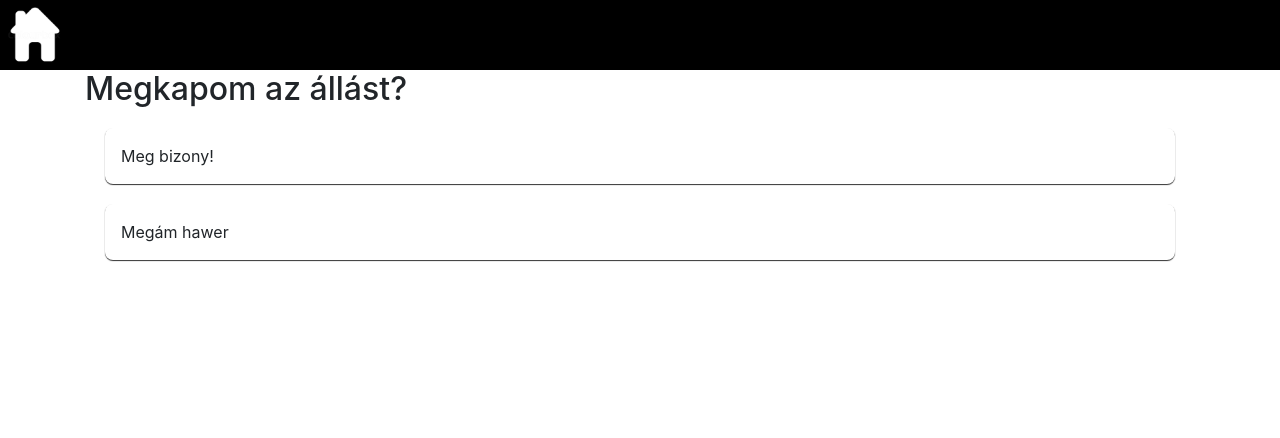
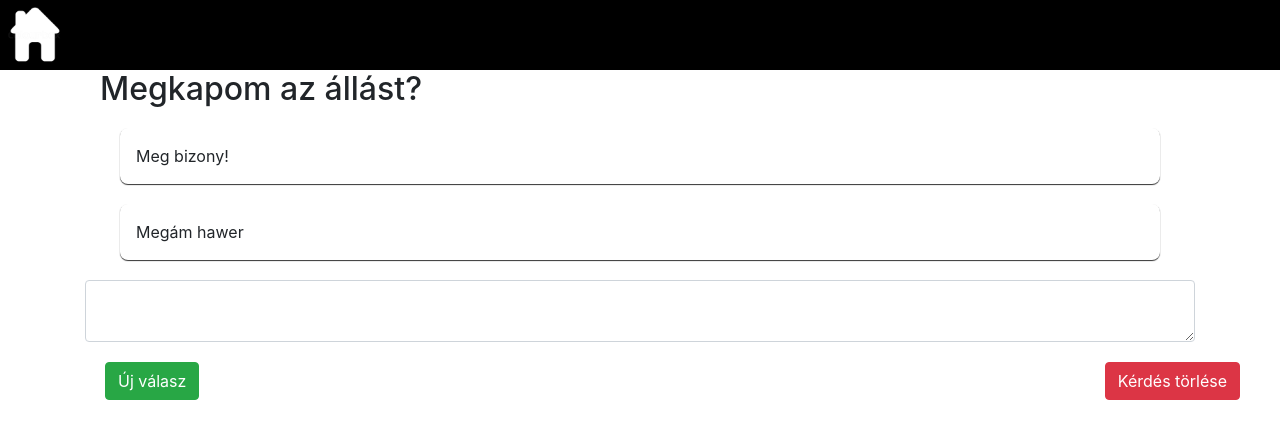
Before and after one commit to BiczokMarton/kerdesek, a React (Create React App) app: page /QuestionPage/0 in a window 1280 px wide. Shown: the top 438 px of the page. Built offline with nearby package versions, Linux system fonts and the light colour scheme.

Commit message:
Kérdés törlése

```diff
--- a/src/App.css
+++ b/src/App.css
@@ -30,8 +30,14 @@ header {
   max-height: 70px;
 }
 
+.delete-question-button{
+  position: absolute;
+  right :20px;
+  margin: 20px;
+}
 
-.post-editor-button{
+
+.post-editor-input{
   float: right;
 
 }
--- a/src/components/pages/homePage.js
+++ b/src/components/pages/homePage.js
@@ -27,7 +27,7 @@ class Home extends Component {
   addQuestion(){
 
   	var temp = new Object();
-		temp.text = this.state.newQuestionBody;;
+		temp.text = this.state.newQuestionBody;
 		temp.answers =[];
 
 	DB.DB.push(temp);
@@ -48,15 +48,14 @@ class Home extends Component {
 							<div className="panel-body">
 								<Link to={"/QuestionPage/"+i}>{text.text}</Link>
 
-        							<div className="numOfAnsw">{text.answers.length} válasz a kérdésre<br/>
-        								<button className="btn btn-success post-editor-button" >Töröl</button>
+        							<div className="numOfAnsw">{text.answers.length} válasz a kérdésre
+
         							</div>
 
 
 							</div>
 						</div>
         				)
-
         		})
         	}
         	<textarea className="form-control post-editor-input" value={this.state.newQuestionBody} onChange={this.handleQuestionEditprInputChange}/>
--- a/src/components/pages/questionPage.js
+++ b/src/components/pages/questionPage.js
@@ -1,16 +1,53 @@
 import React, { Component } from 'react';
 import DB from '../DB.js';
+import deleteIcon from '../../delete.png'
+import {
+
+        Link
+        } from 'react-router-dom';
 
 class QuestionPage extends Component {
+   constructor(props) {
+    super(props);
+
+    this.addAnswer = this.addAnswer.bind(this);
+    this.handleAnswerEditprInputChange = this.handleAnswerEditprInputChange.bind(this);
+    this.removeQuestion = this.removeQuestion.bind(this);
+    this.state = {
+    newAnswerBody:'',
+    }
+  }
+
+  handleAnswerEditprInputChange(ev){
+    this.setState({
+    newAnswerBody: ev.target.value
+    })
+
+  }
+
+  removeQuestion() {
+   DB.DB.splice(this.props.match.params.Id, 1);
+  }
+
+  addAnswer(){
+
+
+  DB.DB[this.props.match.params.Id].answers.push(this.state.newAnswerBody);
+  this.setState({
+    newAnswerBody: ''
+  })
+
+  }
+
   render() {
     return (
-      <div>
+
         <div className="container">
         	        	{
         		DB.DB.map((quest,i)=>{
               if(i==[this.props.match.params.Id]){
         			return(
-                <div>
+                <div className="container">
                 <h2>{quest.text}</h2>
         				{quest.answers.map((answ,j)=>{
                   return(
@@ -31,8 +68,12 @@ class QuestionPage extends Component {
 
         		})
         	}
+
+          <textarea className="form-control post-editor-input" value={this.state.newAnswerBody} onChange={this.handleAnswerEditprInputChange}/>
+          <button className="btn btn-success new-post-button" onClick={this.addAnswer}>Új válasz</button>
+          <Link to='/'><button className="btn btn-danger delete-question-button" onClick={this.removeQuestion}>Kérdés törlése</button></Link>
         </div>
-      </div>
+
 
     );
   }
```
Also changed, not shown: src/delete.png (added).
